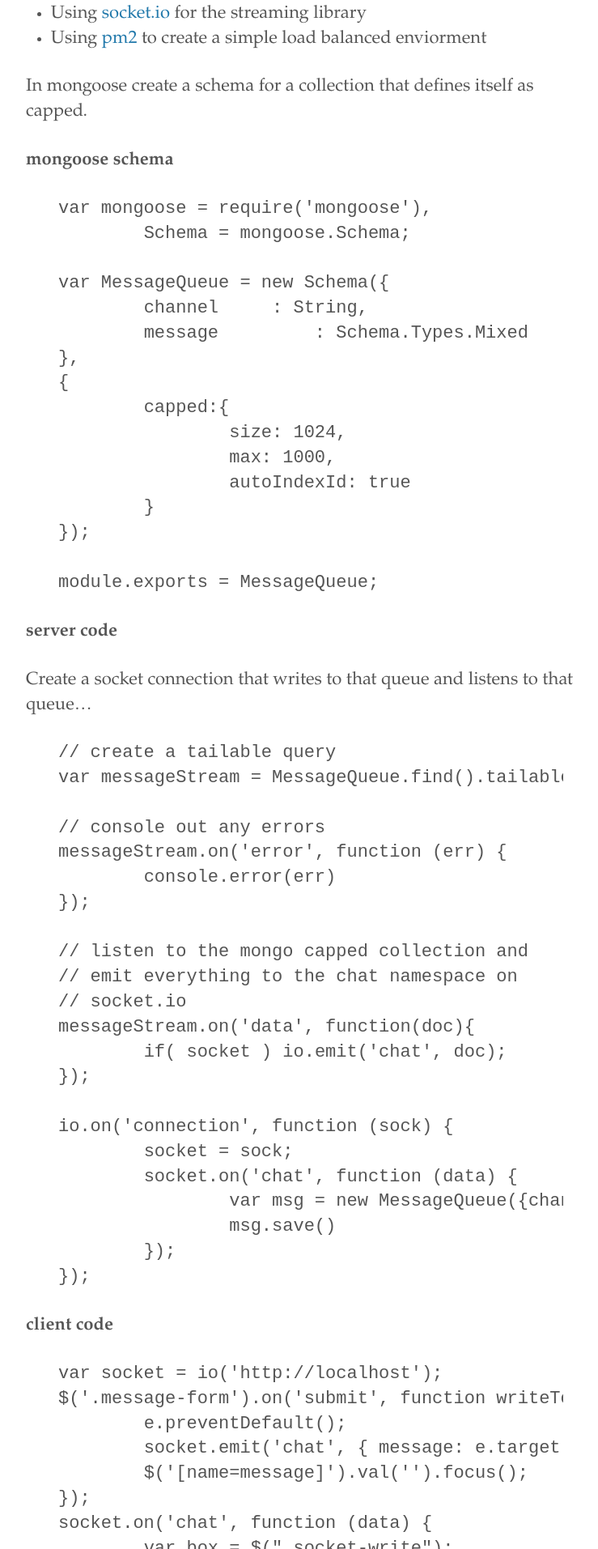
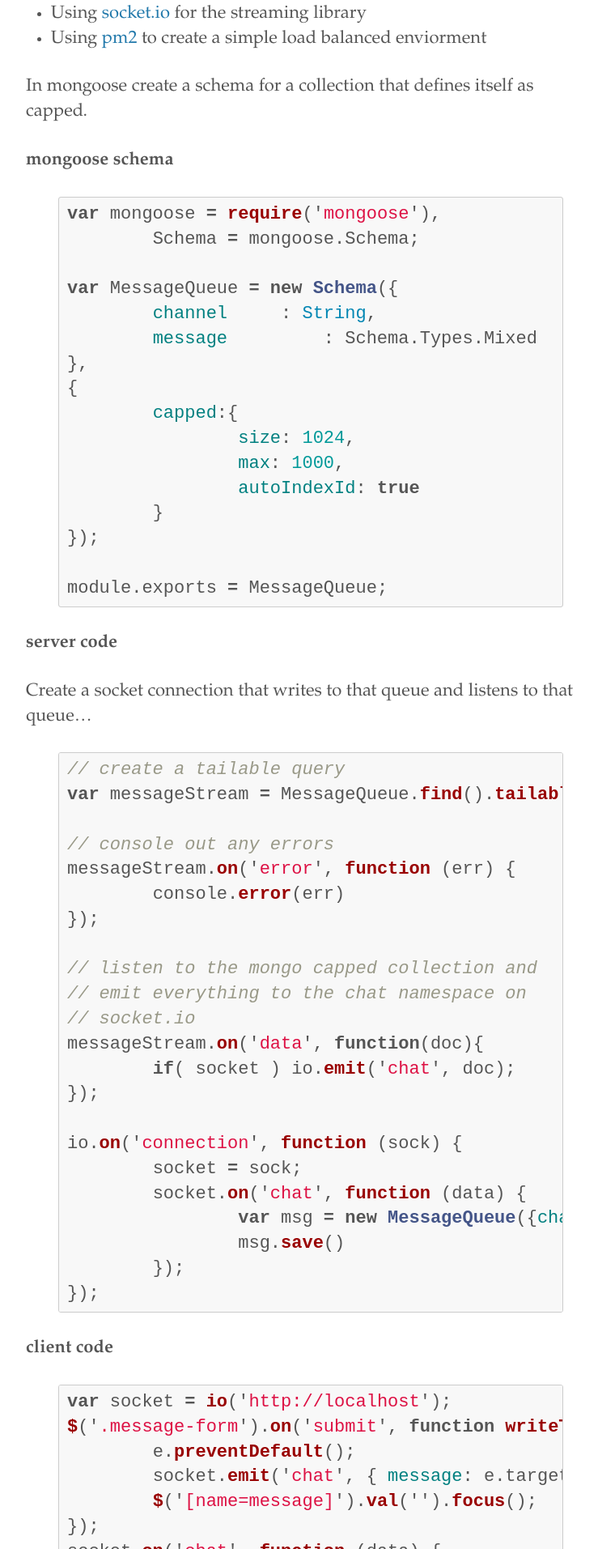
Before and after one commit to moonsaultco/moonsaultco.github.io, a Jekyll site: the page built from _posts/2015-05-10-mongo-as-a-queue.md, in a window 1280 px wide. Shown: the part 962-2875 px from the top of the page at 81% size, without its empty margins (256-995 px from the left). Built offline with Jekyll 4.4.1, drawn with Linux system fonts in a browser that asks for light colours.

Commit message:
get syntax highlighting working

```diff
--- /dev/null
+++ b/_includes/github-pygments.css
@@ -0,0 +1,68 @@
+/*
+ * GitHub style for Pygments syntax highlighter, for use with Jekyll
+ * Courtesy of GitHub.com
+ */
+
+.highlight pre, pre, .highlight .hll { background-color: #f8f8f8; border: 1px solid #ccc; padding: 6px 10px; border-radius: 3px; }
+.highlight .c { color: #999988; font-style: italic; }
+.highlight .err { color: #a61717; background-color: #e3d2d2; }
+.highlight .k { font-weight: bold; }
+.highlight .o { font-weight: bold; }
+.highlight .cm { color: #999988; font-style: italic; }
+.highlight .cp { color: #999999; font-weight: bold; }
+.highlight .c1 { color: #999988; font-style: italic; }
+.highlight .cs { color: #999999; font-weight: bold; font-style: italic; }
+.highlight .gd { color: #000000; background-color: #ffdddd; }
+.highlight .gd .x { color: #000000; background-color: #ffaaaa; }
+.highlight .ge { font-style: italic; }
+.highlight .gr { color: #aa0000; }
+.highlight .gh { color: #999999; }
+.highlight .gi { color: #000000; background-color: #ddffdd; }
+.highlight .gi .x { color: #000000; background-color: #aaffaa; }
+.highlight .go { color: #888888; }
+.highlight .gp { color: #555555; }
+.highlight .gs { font-weight: bold; }
+.highlight .gu { color: #800080; font-weight: bold; }
+.highlight .gt { color: #aa0000; }
+.highlight .kc { font-weight: bold; }
+.highlight .kd { font-weight: bold; }
+.highlight .kn { font-weight: bold; }
+.highlight .kp { font-weight: bold; }
+.highlight .kr { font-weight: bold; }
+.highlight .kt { color: #445588; font-weight: bold; }
+.highlight .m { color: #009999; }
+.highlight .s { color: #dd1144; }
+.highlight .n { color: #333333; }
+.highlight .na { color: teal; }
+.highlight .nb { color: #0086b3; }
+.highlight .nc { color: #445588; font-weight: bold; }
+.highlight .no { color: teal; }
+.highlight .ni { color: purple; }
+.highlight .ne { color: #990000; font-weight: bold; }
+.highlight .nf { color: #990000; font-weight: bold; }
+.highlight .nn { color: #555555; }
+.highlight .nt { color: navy; }
+.highlight .nv { color: teal; }
+.highlight .ow { font-weight: bold; }
+.highlight .w { color: #bbbbbb; }
+.highlight .mf { color: #009999; }
+.highlight .mh { color: #009999; }
+.highlight .mi { color: #009999; }
+.highlight .mo { color: #009999; }
+.highlight .sb { color: #dd1144; }
+.highlight .sc { color: #dd1144; }
+.highlight .sd { color: #dd1144; }
+.highlight .s2 { color: #dd1144; }
+.highlight .se { color: #dd1144; }
+.highlight .sh { color: #dd1144; }
+.highlight .si { color: #dd1144; }
+.highlight .sx { color: #dd1144; }
+.highlight .sr { color: #009926; }
+.highlight .s1 { color: #dd1144; }
+.highlight .ss { color: #990073; }
+.highlight .bp { color: #999999; }
+.highlight .vc { color: teal; }
+.highlight .vg { color: teal; }
+.highlight .vi { color: teal; }
+.highlight .il { color: #009999; }
+.highlight .gc { color: #999; background-color: #EAF2F5; }
--- a/_includes/head.html
+++ b/_includes/head.html
@@ -11,7 +11,7 @@
 	{% endcapture %}
 	<style>
 		{% include normalize.css %}
-
+		{% include github-pygments.css %}
 	  	{{ include_to_scssify | scssify }}
 	</style>
 
```
